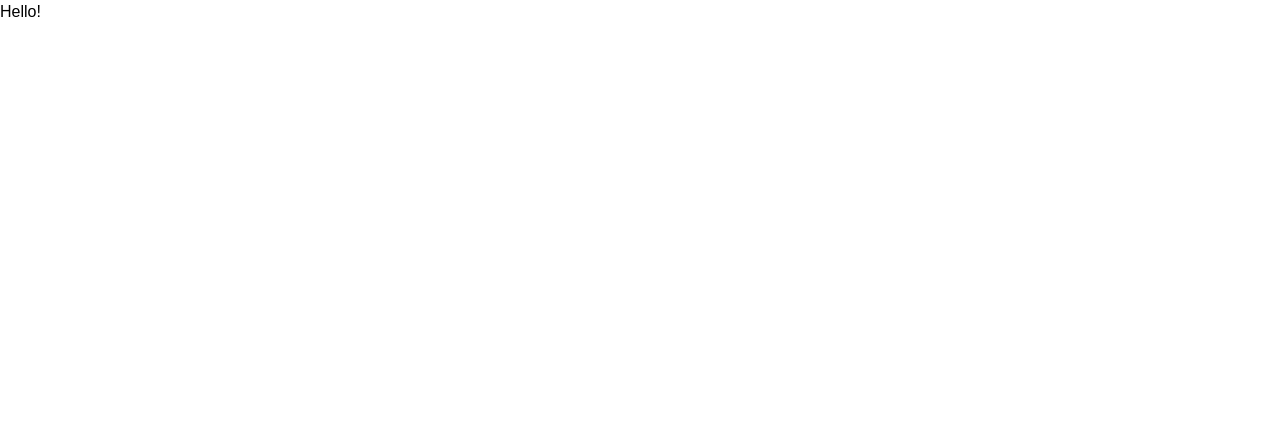
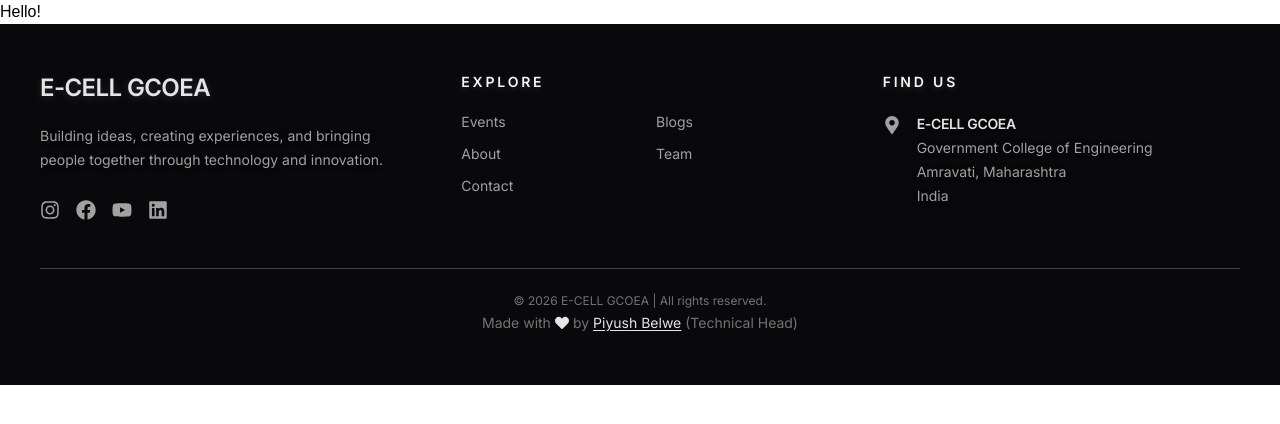
Before and after one commit to p1yushbelwe/ecell-gcoea, a Next.js app: page /about in a window 1280 px wide. Shown: the top 424 px of the page. Built offline with nearby package versions, Linux system fonts and the light colour scheme.

Commit message:
Major: Footer enhance, Navbar new design, made robust

```diff
--- a/app/about/page.tsx
+++ b/app/about/page.tsx
@@ -1,5 +1,10 @@
+import Footer from "@/components/section/Footer";
+
 export default function About(){
     return (
-        <div>Hello!</div>
+        <div>
+            <div>Hello!</div>
+            <Footer />
+        </div>
     )
 }
--- a/components/layout/Navbar.tsx
+++ b/components/layout/Navbar.tsx
@@ -30,7 +30,7 @@
   };
 
   return (
-    <div className="flex items-center justify-between px-4 sm:px-6 py-3 font-inter border border-b-neutral-800">
+    <div className="flex items-center justify-between px-4  font-inter bg-transparent backdrop-blur-xs mt-2 mx-2 py-2 border border-neutral-500/30 rounded-xl">
       {/* Logo + Text (always visible) */}
       <div
         className="flex items-center gap-2 sm:gap-3 cursor-pointer"
--- a/components/section/Footer.tsx
+++ b/components/section/Footer.tsx
@@ -1,6 +1,7 @@
 "use client";
 
 import Link from "next/link";
+import { useRouter } from "next/navigation";
 import {
   FaInstagram,
   FaLinkedin,
@@ -9,13 +10,6 @@
   FaYoutube,
   FaHeart,
 } from "react-icons/fa";
-
-const scrollToSection = (id: string) => {
-  document.getElementById(id)?.scrollIntoView({
-    behavior: "smooth",
-    block: "start",
-  });
-};
 
 const LinkedinLink = "https://in.linkedin.com/company/e-cell-gcoea";
 
@@ -26,6 +20,22 @@
 const FacebookLink = "https://www.facebook.com/ecellgcoea/";
 
 export default function Footer() {
+  const router = useRouter();
+
+  const navigateToSection = (id: string) => {
+    const section = document.getElementById(id);
+
+    if (section) {
+      section.scrollIntoView({
+        behavior: "smooth",
+        block: "start",
+      });
+      return;
+    }
+
+    router.push(`/#${id}`);
+  };
+
   return (
     <footer className="bg-zinc-950 text-neutral-200 font-inter">
       <div className="mx-auto max-w-7xl px-6 py-12 sm:px-8 lg:px-10">
@@ -92,34 +102,34 @@
 
             <nav className="grid grid-cols-2 gap-x-8 gap-y-3 text-sm">
               <button
-                onClick={() => scrollToSection("events")}
+                onClick={() => navigateToSection("events")}
                 className="w-fit text-neutral-400 transition-all duration-300 hover:translate-x-1 hover:text-white hover:text-shadow-[0_0_8px_rgba(255,255,255,0.5)]"
               >
                 Events
               </button>
               <button
-                onClick={() => window.location.href = "/blogs"}
+                onClick={() => router.push("/blogs")}
                 className="w-fit text-neutral-400 transition-all duration-300 hover:translate-x-1 hover:text-white hover:text-shadow-[0_0_8px_rgba(255,255,255,0.5)]"
               >
                 Blogs
               </button>
 
               <button
-                onClick={() => scrollToSection("about")}
+                onClick={() => navigateToSection("about")}
                 className="w-fit text-neutral-400 transition-all duration-300 hover:translate-x-1 hover:text-white hover:text-shadow-[0_0_8px_rgba(255,255,255,0.5)]"
               >
                 About
               </button>
 
               <button
-                onClick={() => scrollToSection("team")}
+                onClick={() => navigateToSection("team")}
                 className="w-fit text-neutral-400 transition-all duration-300 hover:translate-x-1 hover:text-white hover:text-shadow-[0_0_8px_rgba(255,255,255,0.5)]"
               >
                 Team
               </button>
 
               <button
-                onClick={() => scrollToSection("contact")}
+                onClick={() => navigateToSection("contact")}
                 className="w-fit text-neutral-400 transition-all duration-300 hover:translate-x-1 hover:text-white hover:text-shadow-[0_0_8px_rgba(255,255,255,0.5)]"
               >
                 Contact
```
